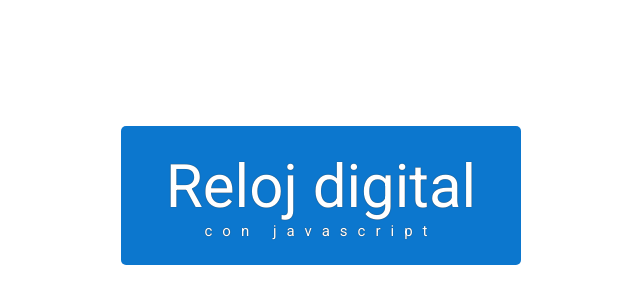
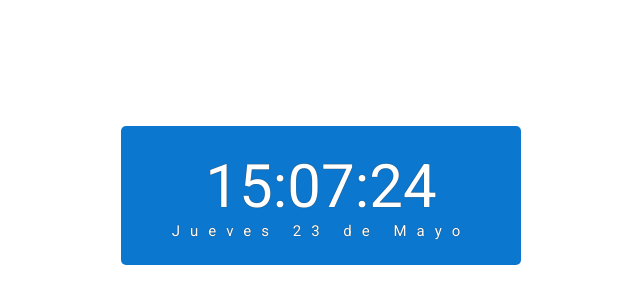
Before and after one commit to facundoarebalo/appReloj-js, a plain HTML site: page index.html in a window 1280 px wide. Shown: the whole page, without its empty margins (319-959 px from the left). Drawn offline with Linux system fonts and the light colour scheme.

Commit message:
funcion para mostrar hora y fecha

```diff
--- a/index.html
+++ b/index.html
@@ -6,7 +6,7 @@
     <title>Reloj Digital</title>
     <link rel="stylesheet" href="./css/style.css" />
   </head>
-  <body>
+  <body onload="mostrarReloj()">
     <div id="reloj">
       <div class="contenedor-reloj" id="contenedor">
         <div id="hora">Reloj digital</div>
--- a/js/reloj.js
+++ b/js/reloj.js
@@ -0,0 +1,49 @@
+const mostrarReloj = () => {
+  const fecha = new Date();
+  const hora = formatoHora(fecha.getHours());
+  const minutos = formatoHora(fecha.getMinutes());
+  const segundos = formatoHora(fecha.getSeconds());
+
+  document.getElementById("hora").innerHTML = `${hora}:${minutos}:${segundos}`;
+
+  const dia = fecha.getDate();
+  const mes = fecha.getMonth() + 1;
+  const anio = fecha.getFullYear();
+  const diaSemana = fecha.getDay();
+  const meses = [
+    "Enero",
+    "Febrero",
+    "Marzo",
+    "Abril",
+    "Mayo",
+    "Junio",
+    "Julio",
+    "Agosto",
+    "Septiembre",
+    "Octubre",
+    "Noviembre",
+    "Diciembre",
+  ];
+  const dias = [
+    "Domingo",
+    "Lunes",
+    "Martes",
+    "Miercoles",
+    "Jueves",
+    "Viernes",
+    "Sabado",
+  ];
+  document.getElementById("fecha").innerHTML = `${dias[diaSemana]} ${dia} de ${
+    meses[mes - 1]
+  }`;
+};
+
+const formatoHora = (hora) => {
+  if (hora < 10) {
+    return `0${hora}`;
+  } else {
+    return hora;
+  }
+};
+
+setInterval(mostrarReloj, 1000);
```
